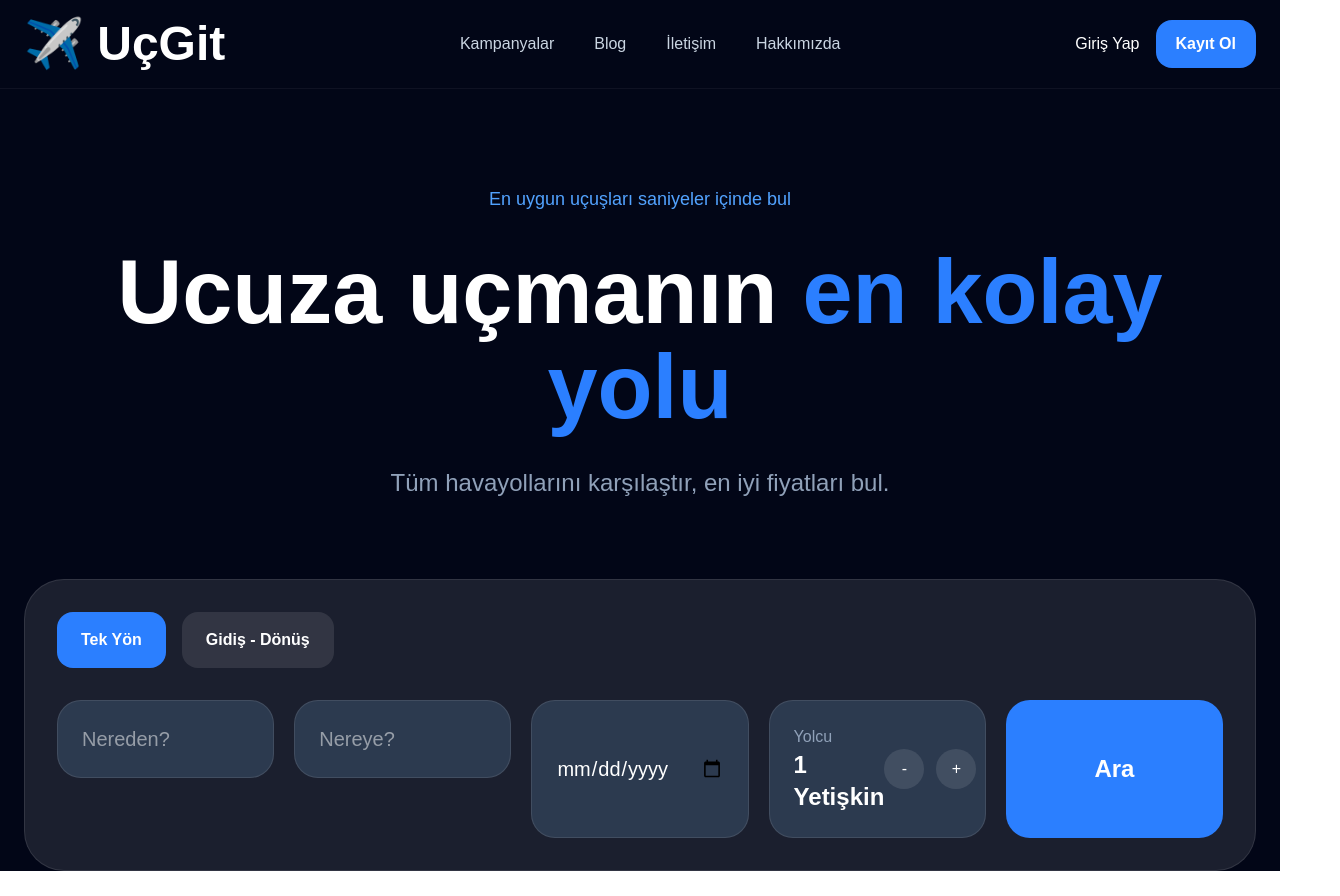
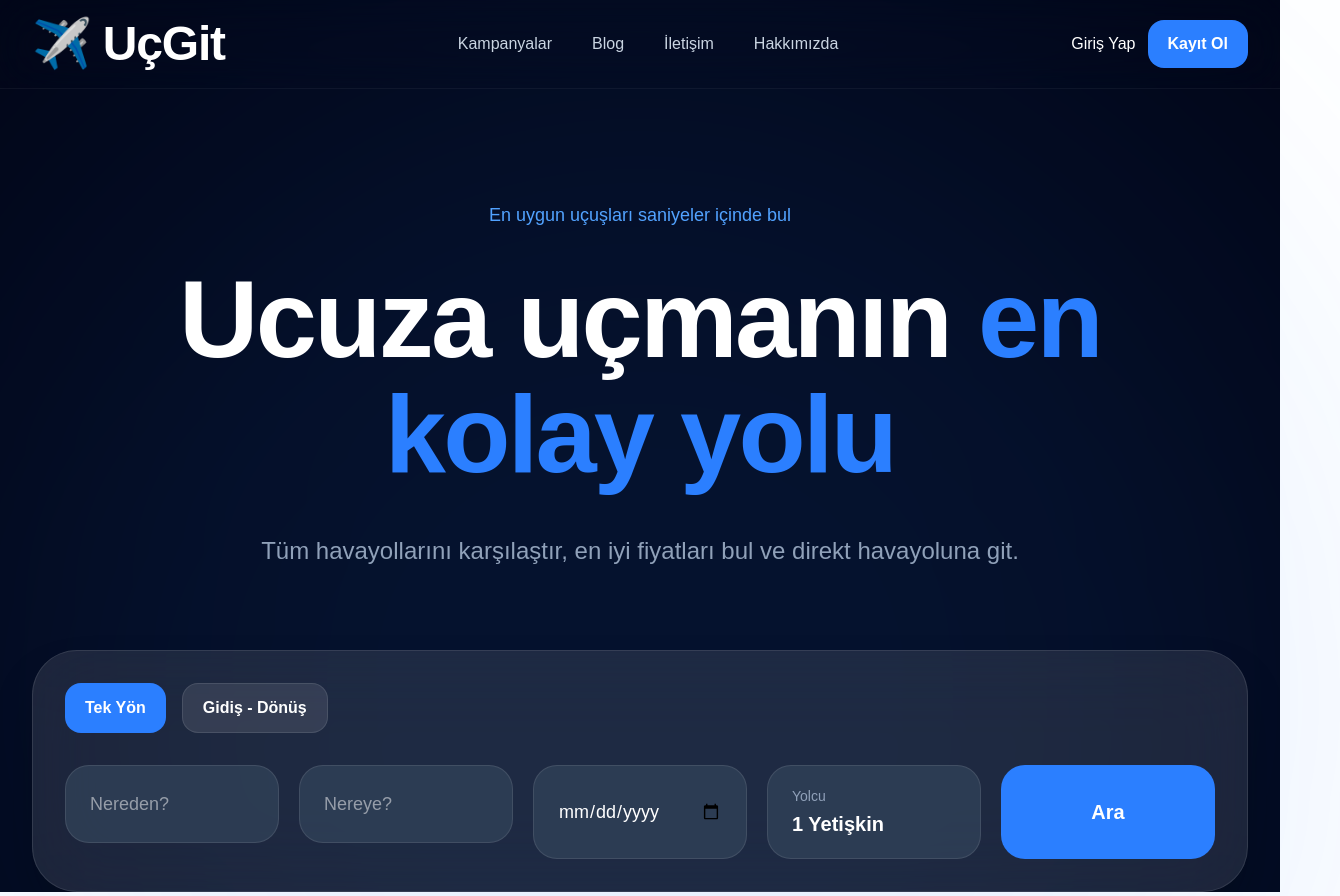
Before and after one commit to melihizzet/flight-platform, a Next.js app: page / in a window 1280 px wide. Shown: the top 896 px of the page, 1340 px wide, since content can reach past the window. Before the commit the page ends 871 px from the top, so only its background shows below. Built offline with nearby package versions, Linux system fonts and the light colour scheme.

Commit message:
premium homepage v2

```diff
--- a/app/page.tsx
+++ b/app/page.tsx
@@ -19,7 +19,11 @@ export default function Home() {
   const [departureDate, setDepartureDate] = useState("");
   const [returnDate, setReturnDate] = useState("");
 
-  const [passengers, setPassengers] = useState(1);
+  const [adult, setAdult] = useState(1);
+  const [child, setChild] = useState(0);
+  const [baby, setBaby] = useState(0);
+
+  const [showPassengerBox, setShowPassengerBox] = useState(false);
 
   const filteredFromAirports = airports.filter((airport) =>
     airport.code.toLowerCase().includes(fromSearch.toLowerCase()) ||
@@ -36,43 +40,63 @@ export default function Home() {
   const handleSearch = () => {
 
     router.push(
-      `/flights?from=${fromAirport}&to=${toAirport}&departure=${departureDate}&return=${returnDate}&passengers=${passengers}`
+      `/flights?from=${fromAirport}&to=${toAirport}&departure=${departureDate}&return=${returnDate}&adult=${adult}&child=${child}&baby=${baby}`
     );
   };
 
   return (
     <main className="min-h-screen bg-[#020617] text-white overflow-hidden">
 
+      {/* BG */}
+      <div className="absolute top-0 left-1/2 -translate-x-1/2 w-[1400px] h-[1400px] bg-blue-500/10 blur-[180px] rounded-full"></div>
+
       {/* NAVBAR */}
-      <nav className="border-b border-white/5">
+      <nav className="relative z-50 border-b border-white/5 backdrop-blur-xl">
 
-        <div className="max-w-[1700px] mx-auto px-6 py-5 flex items-center justify-between">
+        <div className="max-w-[1700px] mx-auto px-6 lg:px-8 py-5 flex items-center justify-between">
 
+          {/* LOGO */}
           <a
             href="/"
-            className="text-5xl font-black flex items-center gap-3"
+            className="text-3xl md:text-4xl lg:text-5xl font-black tracking-tight flex items-center gap-3"
           >
             ✈️ UçGit
           </a>
 
-          <div className="hidden md:flex items-center gap-10 text-slate-300">
+          {/* MENU */}
+          <div className="hidden md:flex items-center gap-8 lg:gap-10 text-sm lg:text-base font-medium text-slate-300">
 
-            <a href="/campaigns">Kampanyalar</a>
-            <a href="/blog">Blog</a>
-            <a href="/contact">İletişim</a>
-            <a href="/about">Hakkımızda</a>
+            <a href="/campaigns" className="hover:text-blue-400 transition">
+              Kampanyalar
+            </a>
+
+            <a href="/blog" className="hover:text-blue-400 transition">
+              Blog
+            </a>
+
+            <a href="/contact" className="hover:text-blue-400 transition">
+              İletişim
+            </a>
+
+            <a href="/about" className="hover:text-blue-400 transition">
+              Hakkımızda
+            </a>
 
           </div>
 
-          <div className="flex items-center gap-4">
+          {/* AUTH */}
+          <div className="flex items-center gap-3">
 
-            <a href="/login">
+            <a
+              href="/login"
+              className="hover:text-blue-400 transition text-sm md:text-base"
+            >
               Giriş Yap
             </a>
 
             <a
               href="/register"
-              className="bg-blue-500 px-5 py-3 rounded-2xl font-bold"
+              className="bg-blue-500 hover:bg-blue-600 transition px-4 lg:px-5 py-2 lg:py-3 rounded-2xl font-bold text-sm lg:text-base"
             >
               Kayıt Ol
             </a>
@@ -84,13 +108,13 @@ export default function Home() {
       </nav>
 
       {/* HERO */}
-      <section className="max-w-[1700px] mx-auto px-6 pt-24 pb-20 text-center">
+      <section className="relative max-w-[1700px] mx-auto px-6 lg:px-8 pt-24 lg:pt-28 pb-20 text-center">
 
-        <p className="text-blue-400 text-lg">
+        <p className="text-blue-400 font-medium text-base md:text-lg">
           En uygun uçuşları saniyeler içinde bul
         </p>
 
-        <h1 className="text-[90px] leading-[95px] font-black mt-8">
+        <h1 className="text-[55px] leading-[60px] md:text-[80px] md:leading-[85px] lg:text-[110px] lg:leading-[115px] font-black mt-8 tracking-tight">
 
           Ucuza uçmanın{" "}
 
@@ -100,26 +124,26 @@ export default function Home() {
 
         </h1>
 
-        <p className="text-slate-400 text-2xl mt-8">
-          Tüm havayollarını karşılaştır, en iyi fiyatları bul.
+        <p className="text-slate-400 text-lg md:text-2xl mt-10 max-w-[900px] mx-auto leading-relaxed">
+          Tüm havayollarını karşılaştır, en iyi fiyatları bul ve direkt havayoluna git.
         </p>
 
       </section>
 
       {/* SEARCH */}
-      <section className="max-w-[1700px] mx-auto px-6">
+      <section className="relative max-w-[1700px] mx-auto px-6 lg:px-8">
 
-        <div className="bg-white/10 border border-white/10 rounded-[40px] p-8">
+        <div className="bg-white/10 border border-white/10 rounded-[45px] p-7 lg:p-8 backdrop-blur-2xl shadow-2xl shadow-black/30">
 
-          {/* TOP */}
-          <div className="flex gap-4 mb-8">
+          {/* TOP FILTERS */}
+          <div className="flex flex-wrap gap-4 mb-8">
 
             <button
               onClick={() => setTripType("Tek Yön")}
-              className={`px-6 py-4 rounded-2xl font-bold ${
+              className={`px-5 py-3 rounded-2xl font-bold transition ${
                 tripType === "Tek Yön"
                   ? "bg-blue-500"
-                  : "bg-white/10"
+                  : "bg-white/10 border border-white/10"
               }`}
             >
               Tek Yön
@@ -127,10 +151,10 @@ export default function Home() {
 
             <button
               onClick={() => setTripType("Gidiş - Dönüş")}
-              className={`px-6 py-4 rounded-2xl font-bold ${
+              className={`px-5 py-3 rounded-2xl font-bold transition ${
                 tripType === "Gidiş - Dönüş"
                   ? "bg-blue-500"
-                  : "bg-white/10"
+                  : "bg-white/10 border border-white/10"
               }`}
             >
               Gidiş - Dönüş
@@ -139,7 +163,7 @@ export default function Home() {
           </div>
 
           {/* FORM */}
-          <div className="grid lg:grid-cols-5 gap-5">
+          <div className="grid md:grid-cols-2 lg:grid-cols-5 gap-5">
 
             {/* FROM */}
             <div className="relative">
@@ -148,7 +172,7 @@ export default function Home() {
                 value={fromSearch}
                 onChange={(e) => setFromSearch(e.target.value)}
                 placeholder="Nereden?"
-                className="w-full bg-slate-700/80 border border-white/10 rounded-3xl px-6 py-6 text-xl outline-none"
+                className="w-full bg-slate-700/80 border border-white/10 rounded-3xl px-6 py-6 text-lg outline-none"
               />
 
               {fromSearch.length > 0 && (
@@ -193,7 +217,7 @@ export default function Home() {
                 value={toSearch}
                 onChange={(e) => setToSearch(e.target.value)}
                 placeholder="Nereye?"
-                className="w-full bg-slate-700/80 border border-white/10 rounded-3xl px-6 py-6 text-xl outline-none"
+                className="w-full bg-slate-700/80 border border-white/10 rounded-3xl px-6 py-6 text-lg outline-none"
               />
 
               {toSearch.length > 0 && (
@@ -236,42 +260,64 @@ export default function Home() {
               type="date"
               value={departureDate}
               onChange={(e) => setDepartureDate(e.target.value)}
-              className="bg-slate-700/80 border border-white/10 rounded-3xl px-6 py-6 text-xl outline-none"
+              className="bg-slate-700/80 border border-white/10 rounded-3xl px-6 py-6 text-lg outline-none"
             />
 
             {/* PASSENGERS */}
-            <div className="bg-slate-700/80 border border-white/10 rounded-3xl px-6 py-6 flex items-center justify-between">
+            <div className="relative">
+
+              <button
+                onClick={() => setShowPassengerBox(!showPassengerBox)}
+                className="w-full bg-slate-700/80 border border-white/10 rounded-3xl px-6 py-5 text-left"
+              >
+
+                <p className="text-slate-400 text-sm">
+                  Yolcu
+                </p>
+
+                <p className="text-xl font-bold mt-1">
+                  {adult} Yetişkin
+                  {child > 0 && `, ${child} Çocuk`}
+                  {baby > 0 && `, ${baby} Bebek`}
+                </p>
+
+              </button>
+
+              {showPassengerBox && (
+
+                <div className="absolute top-full left-0 mt-3 w-full bg-[#111827] border border-white/10 rounded-3xl p-5 z-50">
+
+                  {/* ADULT */}
+                  <div className="flex items-center justify-between mb-5">
 
                     <div>
 
-                <p className="text-slate-400">
-                  Yolcu
-                </p>
-
-                <p className="text-2xl font-bold">
-                  {passengers} Yetişkin
+                      <p className="font-bold">
+                        Yetişkin
                       </p>
 
                     </div>
 
-              <div className="flex gap-3">
+                    <div className="flex items-center gap-3">
 
                       <button
                         onClick={() =>
-                    setPassengers((prev) =>
+                          setAdult((prev) =>
                             Math.max(1, prev - 1)
                           )
                         }
-                  className="w-10 h-10 rounded-full bg-white/10"
+                        className="w-9 h-9 rounded-full bg-white/10"
                       >
                         -
                       </button>
 
+                      <span>{adult}</span>
+
                       <button
                         onClick={() =>
-                    setPassengers((prev) => prev + 1)
+                          setAdult((prev) => prev + 1)
                         }
-                  className="w-10 h-10 rounded-full bg-white/10"
+                        className="w-9 h-9 rounded-full bg-white/10"
                       >
                         +
                       </button>
@@ -280,10 +326,94 @@ export default function Home() {
 
                   </div>
 
+                  {/* CHILD */}
+                  <div className="flex items-center justify-between mb-5">
+
+                    <div>
+
+                      <p className="font-bold">
+                        Çocuk
+                      </p>
+
+                    </div>
+
+                    <div className="flex items-center gap-3">
+
+                      <button
+                        onClick={() =>
+                          setChild((prev) =>
+                            Math.max(0, prev - 1)
+                          )
+                        }
+                        className="w-9 h-9 rounded-full bg-white/10"
+                      >
+                        -
+                      </button>
+
+                      <span>{child}</span>
+
+                      <button
+                        onClick={() =>
+                          setChild((prev) => prev + 1)
+                        }
+                        className="w-9 h-9 rounded-full bg-white/10"
+                      >
+                        +
+                      </button>
+
+                    </div>
+
+                  </div>
+
+                  {/* BABY */}
+                  <div className="flex items-center justify-between">
+
+                    <div>
+
+                      <p className="font-bold">
+                        Bebek
+                      </p>
+
+                    </div>
+
+                    <div className="flex items-center gap-3">
+
+                      <button
+                        onClick={() =>
+                          setBaby((prev) =>
+                            Math.max(0, prev - 1)
+                          )
+                        }
+                        className="w-9 h-9 rounded-full bg-white/10"
+                      >
+                        -
+                      </button>
+
+                      <span>{baby}</span>
+
+                      <button
+                        onClick={() =>
+                          setBaby((prev) => prev + 1)
+                        }
+                        className="w-9 h-9 rounded-full bg-white/10"
+                      >
+                        +
+                      </button>
+
+                    </div>
+
+                  </div>
+
+                </div>
+
+              )}
+
+            </div>
+
             {/* SEARCH */}
             <button
               onClick={handleSearch}
-              className="bg-blue-500 hover:bg-blue-600 transition rounded-3xl text-2xl font-black"
+              className="bg-blue-500 hover:bg-blue-600 transition rounded-3xl text-xl font-black"
             >
               Ara
             </button>
```
Lines whose indentation alone changed are shown as unchanged.
